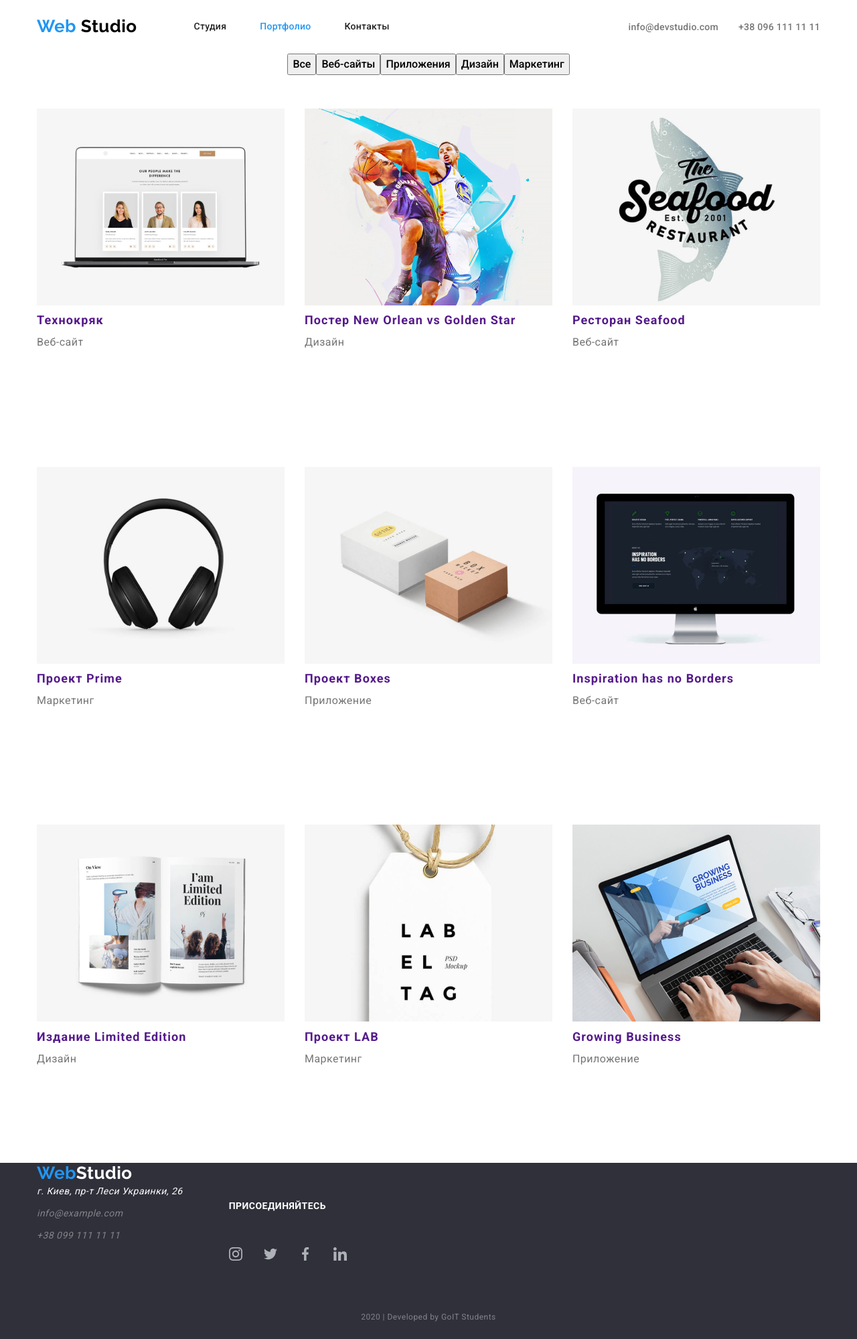
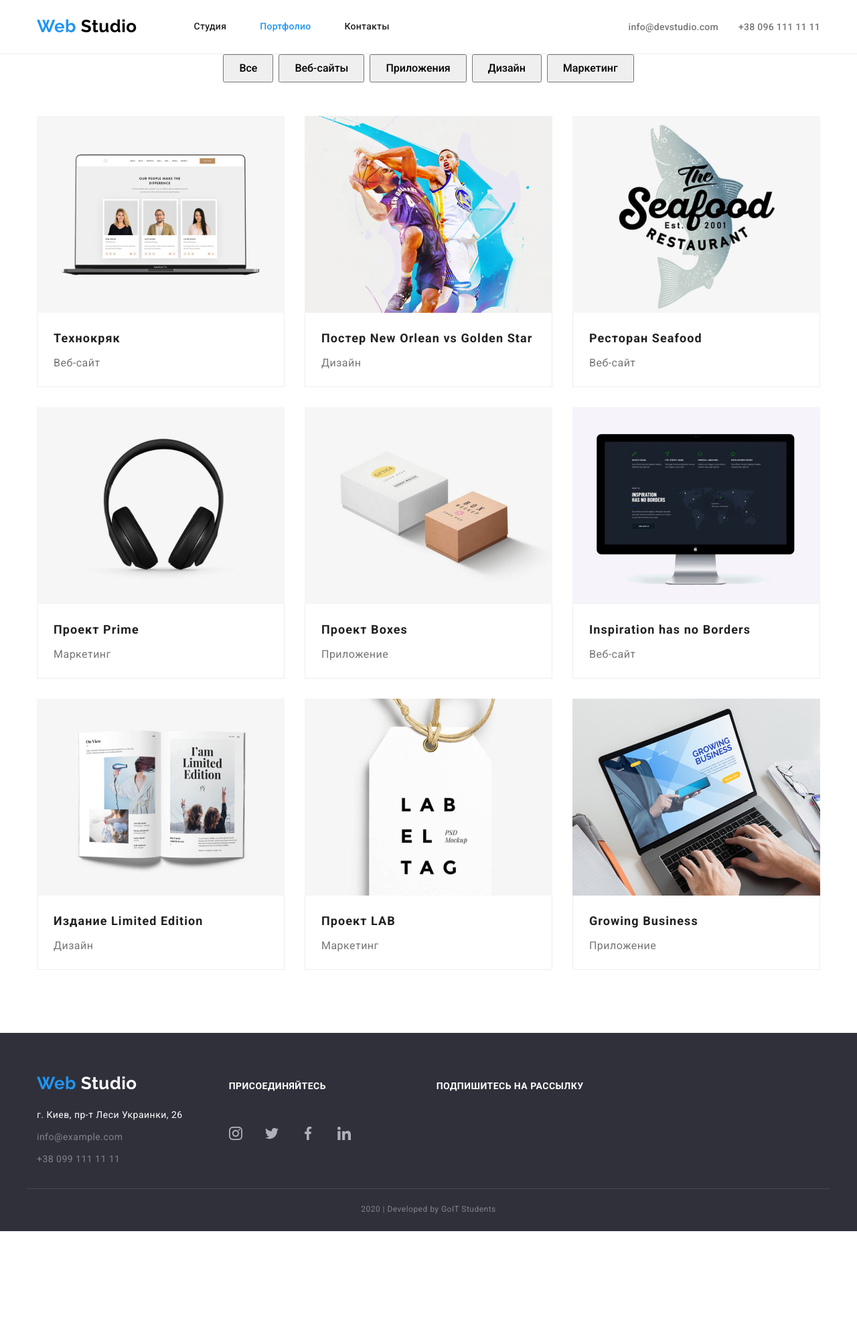
Before and after one commit to mfhillows/goit-markup-hww-03, a plain HTML site: page portfolio.html in a window 1280 px wide. Shown: the whole page at 67% size. After the commit the page ends 1838 px from the top, so only its background shows below. Drawn offline with nearby package versions, Linux system fonts and the light colour scheme.

Commit message:
флекс-боксы, маржины, паддинги

```diff
--- a/css/style.css
+++ b/css/style.css
@@ -10,6 +10,7 @@
   --card-body-color: #f5f4fa;
   --header-body-color: #ffffff;
   --logo-black-color: #000000;
+  --border-color: #eeeeee;
 }
 
 body {
@@ -70,16 +71,24 @@ footer {
 
 /* Header*/
 
+.header {
+  border-bottom: 1px solid #ececec;
+}
+
 .logo {
   font-family: Raleway;
   font-weight: 700;
   font-size: 26px;
   line-height: 1.2;
+  color: var(--logo-black-color);
+}
+
+.logo-blue {
   color: var(--blue-color);
 }
 
-.blue-logo {
-  color: var(--logo-black-color);
+.logo.inverse {
+  color: var(--white-color);
 }
 
 .main-nav {
@@ -114,8 +123,7 @@ footer {
   color: var(--accent-color);
 }
 
-.site-nav .current-studio,
-.site-nav .current-portfolio {
+.site-nav .current {
   color: var(--accent-color);
 }
 
@@ -145,8 +153,6 @@ footer {
 /* Hero */
 
 .hero-section {
-  margin-bottom: 94px;
-  width: 1600px;
   height: 600px;
   text-align: center;
   background-color: grey;
@@ -159,7 +165,6 @@ footer {
   padding: 10px 32px;
   min-width: 200px;
 
-  text-align: center;
   font-weight: 700;
   font-size: 16px;
   line-height: 1.88;
@@ -180,6 +185,7 @@ footer {
   margin-bottom: 0px;
   padding-top: 200px;
   padding-bottom: 30px;
+  min-width: 696px;
 
   font-weight: 900;
   font-size: 44px;
@@ -208,9 +214,6 @@ footer {
 
 .advantage-list .item {
   width: calc((100% - 90px) / 4);
-}
-
-.advantage-list .item {
   margin-right: 30px;
 }
 
@@ -359,49 +362,31 @@ footer {
 /* Footer */
 
 .footer {
+  padding-top: 60px;
   display: flex;
   flex-wrap: wrap;
+  align-items: baseline;
+  /* justify-content: space-between; */
+
+  border-bottom: 1px solid rgba(255, 255, 255, 0.1);
 }
 
 .address-footer {
-  width: 231px;
-
-  margin-top: 45px;
-  margin-left: 214px;
+  margin-right: 69px;
 }
 
 .address-list {
   font-style: normal;
 }
 
-.social-contacts {
-  margin-top: 57px;
-  margin-left: 69px;
-  width: 208px;
-}
-
 .social-links-list {
   display: flex;
   justify-content: center;
-}
-
-.logo-footer {
-  margin-bottom: 8px;
-
-  font-family: Raleway;
-  font-weight: 700;
-  font-size: 26px;
-  line-height: 1.2;
-
-  color: var(--blue-color);
-}
-
-.white-logo {
-  color: var(--white-color);
+  margin-top: 20px;
 }
 
 .city-adress {
-  margin-top: 8x;
+  margin-top: 20px;
 
   color: var(--white-color);
 }
@@ -416,8 +401,8 @@ footer {
   color: var(--accent-color);
 }
 
-.social-links-list {
-  margin-top: 21px;
+.social-contacts {
+  margin-right: 94px;
 }
 
 .social-links-list .item {
@@ -431,14 +416,8 @@ footer {
   margin-right: 0;
 }
 
-/* .get-in {
-  display: block;
-  margin-top: 57px;
-  margin-bottom: 20px;
-} */
-
 .social-links .smalltitle,
-.subscription-call {
+.sign-in .smalltitle {
   font-weight: 700;
   font-size: 14px;
   line-height: 1.14;
@@ -470,15 +449,10 @@ footer {
   color: var(--accent-color);
 }
 
-.copypast {
-  border-top: 1px solid rgba(255, 255, 255, 0.1);
-}
-
 .developers {
-  margin-top: 0;
+  margin-top: 18px;
+  padding-bottom: 21px;
   margin-bottom: 0;
-  padding-bottom: 18px;
-  padding-bottom: 21px;
 
   font-weight: 400;
   font-size: 12px;
@@ -496,7 +470,20 @@ footer {
   justify-content: center;
 }
 
+.button-item {
+  margin-right: 8px;
+}
+
+.button-item:last-child {
+  margin-right: 0;
+}
+
 .button-filter {
+  padding-top: 6px;
+  padding-right: 22px;
+  padding-bottom: 6px;
+  padding-left: 22px;
+
   font-weight: 500;
   font-size: 16px;
   line-height: 1.62;
@@ -509,7 +496,8 @@ footer {
 }
 
 .container-cards {
-  margin-top: 50px;
+  padding-top: 50px;
+  padding-bottom: 94px;
   background-color: var(--copypast-color);
 }
 
@@ -532,6 +520,27 @@ footer {
   margin-bottom: 0;
 }
 
+.link-card {
+  display: block;
+}
+
+.image-card {
+  display: block;
+}
+
+.card-content {
+  padding-top: 20px;
+  padding-bottom: 20px;
+  padding-left: 24px;
+  padding-right: 24px;
+
+  border-right: 1px solid #eeeeee;
+  border-left: 1px solid #eeeeee;
+  border-bottom: 1px solid #eeeeee;
+
+  background: var(--white-color);
+}
+
 .card-title {
   margin: 0;
   padding: 0;
@@ -540,10 +549,11 @@ footer {
   font-size: 18px;
   line-height: 2;
   letter-spacing: 0.06em;
+  color: var(--primary-text-color);
 }
 .card-description {
   margin: 0;
-  padding: 0;
+  padding-top: 4px;
 
   font-weight: 400;
   font-size: 16px;
@@ -553,6 +563,7 @@ footer {
 }
 
 .text-inside {
+  display: none;
   margin: 0;
   padding: 0;
 
--- a/portfolio.html
+++ b/portfolio.html
@@ -16,20 +16,19 @@
   </head>
   <body>
     <!-- Header -->
-    <div class="container no-bottom">
-      <header>
+
+    <header class="header">
+      <div class="container">
         <nav class="main-nav">
           <a href="./index.html" class="logo"
-            >Web <span class="blue-logo">Studio</span></a
+            ><span class="logo-blue">Web</span> Studio</a
           >
           <ul class="site-nav list">
             <li class="item">
               <a href="./index.html" class="links">Студия</a>
             </li>
             <li class="item">
-              <a href="./portfolio.html" class="links current-portfolio"
-                >Портфолио</a
-              >
+              <a href="./portfolio.html" class="links current">Портфолио</a>
             </li>
             <li class="item"><a href="" class="links">Контакты</a></li>
           </ul>
@@ -47,8 +46,8 @@
             </li>
           </ul>
         </nav>
-      </header>
-    </div>
+      </div>
+    </header>
 
     <main>
       <div class="container">
@@ -57,19 +56,19 @@
           <!-- Invisible title -->
           <div class="container-filter">
             <ul class="filter-list list">
-              <li>
+              <li class="button-item">
                 <button type="button" class="button-filter">Все</button>
               </li>
-              <li>
+              <li class="button-item">
                 <button type="button" class="button-filter">Веб-сайты</button>
               </li>
-              <li>
+              <li class="button-item">
                 <button type="button" class="button-filter">Приложения</button>
               </li>
-              <li>
+              <li class="button-item">
                 <button type="button" class="button-filter">Дизайн</button>
               </li>
-              <li>
+              <li class="button-item">
                 <button type="button" class="button-filter">Маркетинг</button>
               </li>
             </ul>
@@ -78,164 +77,189 @@
           <div class="container-cards">
             <ul class="list list-cards">
               <li class="card">
-                <a href="" class="links"
+                <a href="" class="links link-card"
                   ><img
                     src="./images/technocryak.jpg"
                     width="370"
                     height="294"
                     alt="Фото с текстом"
+                    class="image-card"
                   />
-                  <h2 class="card-title">Технокряк</h2>
+                  <div class="card-content"><h2 class="card-title">Технокряк</h2>
                   <p class="card-description">Веб-сайт</p>
                   <p class="text-inside">
                     Технокряк это современная площадка распространения
                     коронавируса. Компании используют эту платформу для
                     цифрового шпионажа и атак на защищённые сервера конкурентов.
-                  </p></a
+                  </p></div></a
                 >
               </li>
 
               <li class="card">
-                <a href="" class="links"
+                <a href="" class="links link-card"
                   ><img
                     src="./images/basketball.jpg"
                     width="370"
                     height="294"
                     alt="Баскетболисты"
+                    class="image-card"
                   />
+                  <div class="card-content">
                   <h2 class="card-title">Постер New Orlean vs Golden Star</h2>
                   <p class="card-description">Дизайн</p>
                   <p class="text-inside">
                     Технокряк это современная площадка распространения
                     коронавируса. Компании используют эту платформу для
                     цифрового шпионажа и атак на защищённые сервера конкурентов.
-                  </p></a
+                  </p>
+                  </div></a
                 >
               </li>
 
               <li class="card">
-                <a href="" class="links"
+                <a href="" class="links link-card"
                   ><img
                     src="./images/seafood.jpg"
                     width="370"
                     height="294"
                     alt="Ресторан"
+                    class="image-card"
                   />
+                  <div class="card-content">
                   <h2 class="card-title">Ресторан Seafood</h2>
                   <p class="card-description">Веб-сайт</p>
                   <p class="text-inside">
                     Технокряк это современная площадка распространения
                     коронавируса. Компании используют эту платформу для
                     цифрового шпионажа и атак на защищённые сервера конкурентов.
-                  </p></a
+                  </p>
+                  </div></a
                 >
               </li>
 
               <li class="card">
-                <a href="" class="links"
+                <a href="" class="links link-card"
                   ><img
                     src="./images/headphones.jpg"
                     width="370"
                     height="294"
                     alt="Наушники"
+                    class="image-card"
                   />
+                  <div class="card-content">
                   <h2 class="card-title">Проект Prime</h2>
                   <p class="card-description">Маркетинг</p>
                   <p class="text-inside">
                     Технокряк это современная площадка распространения
                     коронавируса. Компании используют эту платформу для
                     цифрового шпионажа и атак на защищённые сервера конкурентов.
-                  </p></a
+                  </p>
+                  </div></a
                 >
               </li>
 
               <li class="card">
-                <a href="" class="links"
+                <a href="" class="links link-card"
                   ><img
                     src="./images/boxes.jpg"
                     width="370"
                     height="294"
                     alt="Коробочки"
+                    class="image-card"
                   />
+                  <div class="card-content">
                   <h2 class="card-title">Проект Boxes</h2>
                   <p class="card-description">Приложение</p>
                   <p class="text-inside">
                     Технокряк это современная площадка распространения
                     коронавируса. Компании используют эту платформу для
                     цифрового шпионажа и атак на защищённые сервера конкурентов.
-                  </p></a
+                  </p>
+                  </div></a
                 >
               </li>
 
               <li class="card">
-                <a href="" class="links"
+                <a href="" class="links link-card"
                   ><img
                     src="./images/monitor.jpg"
                     width="370"
                     height="294"
                     alt="Монитор"
+                    class="image-card"
                   />
+                  <div class="card-content">
                   <h2 class="card-title">Inspiration has no Borders</h2>
                   <p class="card-description">Веб-сайт</p>
                   <p class="text-inside">
                     Технокряк это современная площадка распространения
                     коронавируса. Компании используют эту платформу для
                     цифрового шпионажа и атак на защищённые сервера конкурентов.
-                  </p></a
+                  </p>
+                  </div></a
                 >
               </li>
 
               <li class="card">
-                <a href="" class="links"
+                <a href="" class="links link-card"
                   ><img
                     src="./images/magazin.jpg"
                     width="370"
                     height="294"
                     alt="Журнал"
+                    class="image-card"
                   />
+                  <div class="card-content">
                   <h2 class="card-title">Издание Limited Edition</h2>
                   <p class="card-description">Дизайн</p>
                   <p class="text-inside">
                     Технокряк это современная площадка распространения
                     коронавируса. Компании используют эту платформу для
                     цифрового шпионажа и атак на защищённые сервера конкурентов.
-                  </p></a
+                  </p>
+                  </div></a
                 >
               </li>
 
               <li class="card">
-                <a href="" class="links"
+                <a href="" class="links link-card"
                   ><img
                     src="./images/papper-label.jpg"
                     width="370"
                     height="294"
                     alt="Бирка"
+                    class="image-card"
                   />
+                  <div class="card-content">
                   <h2 class="card-title">Проект LAB</h2>
                   <p class="card-description">Маркетинг</p>
                   <p class="text-inside">
                     Технокряк это современная площадка распространения
                     коронавируса. Компании используют эту платформу для
                     цифрового шпионажа и атак на защищённые сервера конкурентов.
-                  </p></a
+                  </p>
+                  </div></a
                 >
               </li>
 
               <li class="card">
-                <a href="" class="links"
+                <a href="" class="links link-card"
                   ><img
                     src="./images/work-in-nout.jpg"
                     width="370"
                     height="294"
                     alt="Ноутбук с проэктом"
+                    class="image-card"
                   />
+                  <div class="card-content">
                   <h2 class="card-title">Growing Business</h2>
                   <p class="card-description">Приложение</p>
                   <p class="text-inside">
                     Технокряк это современная площадка распространения
                     коронавируса. Компании используют эту платформу для
                     цифрового шпионажа и атак на защищённые сервера конкурентов.
-                  </p></a
+                  </p>
+                  </div></a
                 >
               </li>
             </ul>
@@ -247,13 +271,13 @@
     <!--Footer-->
 
     <footer>
-      <div class="footer container no-bottom">
-        <div class="address-list">
-          <a href="./index.html" class="logo-footer links"
-            >Web<span class="white-logo">Studio</span></a
+      <div class="footer container">
+        <div class="address-footer">
+          <a href="./index.html" class="logo inverse"
+            ><span class="logo-blue">Web</span> Studio</a
           >
           <address>
-            <ul class="list">
+            <ul class="list address-list">
               <li>
                 <p class="text city-adress">г. Киев, пр-т Леси Украинки, 26</p>
               </li>
@@ -267,7 +291,7 @@
           <section class="social-links">
             <!-- <h2>Ссылки на соцсети</h2> -->
             <!--Invisible title-->
-            <p class="smalltitle get-in">присоединяйтесь</p>
+            <b class="smalltitle">присоединяйтесь</b>
             <ul class="social-links-list list">
               <li class="item">
                 <a href="" class="social-link-title">
@@ -295,15 +319,12 @@
             </ul>
           </section>
         </div>
+        <div class="sign-in">
+          <b class="smalltitle">Подпишитесь на рассылку</b>
+        </div>
+      </div>
 
-        <!-- <section>
-          <h2 class="subscription-call">подпишитесь на рассылку</h2>
-          <a href="" class="button-subscription links">Подписаться</a>
-        </section> -->
-      </div>
-      <div class="copy">
-        <h4 class="developers">2020 | Developed by GoIT Students</h4>
-      </div>
+      <p class="developers">2020 | Developed by GoIT Students</p>
     </footer>
   </body>
 </html>
```
Also changed, not shown: index.html (+14 -12 lines).
